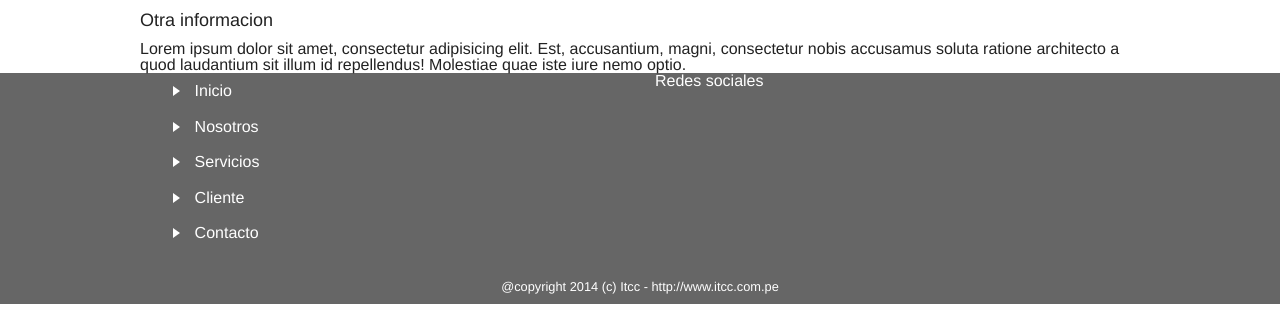
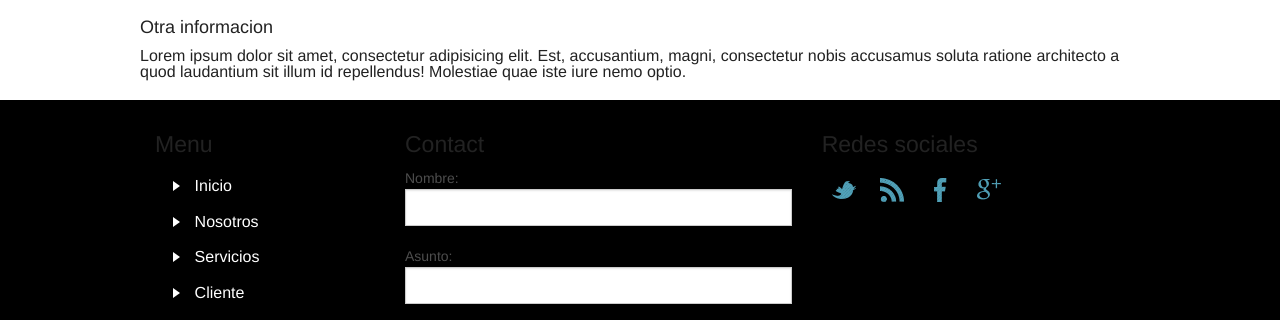
Before and after one commit to ITCC/siteodv, a plain HTML site: page index.html in a window 1280 px wide. Shown: the part 609-929 px from the top of the page. Drawn offline with Linux system fonts and the light colour scheme.

Commit message:
Nuevos cambios
implementaicon de footer y redes sociales, se arreglo error en menu

```diff
--- a/css/default.css
+++ b/css/default.css
@@ -1,3 +1,10 @@
+/* Soluciona bugs de sibling selectors */
+body { -webkit-animation: bugfix infinite 1s; }
+
+@-webkit-keyframes bugfix {
+  from { padding: 0; }
+  to { padding: 0; }
+}
 
 nav{
 	display: block;
@@ -117,9 +124,10 @@ nav ul li a {
 
 footer {
 	display: block;
-	background: #666666;
+	background: #000;
 	color: #fff;
-
+	padding-top:25px;
+	margin-top:20px;
 }
 
 footer a { color: #fff; }
@@ -127,8 +135,11 @@ footer a:hover { color: #999; font-weight: bold; }
 
 
 .copyright { text-align: center; padding: 10px 0; font-size: .8em;}
+@media only screen and (min-width: 48em){
+	.top-bar-menu label {display:none;}
+}
 
-@media screen and (max-width: 48em) {
+@media only screen and (max-width: 48em) {
 	.logo, .title {
 		display: block;
 		margin: 0 auto;
@@ -203,7 +214,7 @@ footer a:hover { color: #999; font-weight: bold; }
 		color: #fff;
 	}
 
-	#menu-toggle:checked ~ .nav-main {
+	#menu-toggle:checked ~.nav-main {
 	  display: inline-block;
 	}
 
@@ -211,3 +222,24 @@ footer a:hover { color: #999; font-weight: bold; }
 	  display: none;
 	}
 }
+
+
+
+.icons a {
+    display: inline-block;
+    width: 24px;
+    height: 24px;
+    margin: 10px;
+    vertical-align: middle;
+    -o-transition: all .3s;
+    -moz-transition: all .3s;
+    -webkit-transition: all .3s;
+    -ms-transition: all .3s;
+}
+
+.icons a.twitter { background: url(../img/social-icons/twitter.png) left top no-repeat; }
+.icons a.rss { background: url(../img/social-icons/rss.png) left top no-repeat; }
+.icons a.facebook { background: url(../img/social-icons/facebook.png) left top no-repeat; }
+.icons a.googleplus { background: url(../img/social-icons/googleplus.png) left top no-repeat; }
+
+.icons a:hover { background-position: left -34px; }
--- a/index.html
+++ b/index.html
@@ -15,7 +15,7 @@
 		</figure>
 		<h1 class="title">ODV Consultores</h1>
 	</header>
-	<input id="menu-toggle" class="menu-toggle" type="checkbox">
+	<input id="menu-toggle" name="menu-toggle" class="menu-toggle" type="checkbox">
 	<div class="top-bar-menu">
 	  <label for="menu-toggle" id="toggle"><div class="icon-menu">≡</div><span>Menu</span></label>
 	</div>
@@ -38,6 +38,7 @@
 				Lorem ipsum dolor sit amet, consectetur adipisicing elit. Molestiae, repudiandae, sed, deleniti accusantium animi omnis fuga magni unde est consequuntur alias excepturi autem culpa quas quod ullam illo rem amet.
 				Lorem ipsum dolor sit amet, consectetur adipisicing elit. In, vero dignissimos tenetur non culpa at accusantium eum esse ipsam ullam fuga nisi nam sapiente molestias officiis praesentium consequatur natus totam.
 				Lorem ipsum dolor sit amet, consectetur adipisicing elit. Explicabo, enim, eos, eius, atque recusandae quidem soluta maiores quas unde impedit illo sunt laborum illum velit hic quo modi dolore id!
+				Lorem ipsum dolor sit amet, consectetur adipisicing elit. Dolore, eum, neque molestiae molestias atque ut veniam optio eaque quis eius quisquam ducimus laudantium consectetur maxime mollitia similique laboriosam dignissimos illum!
 			</p>
 		</section>
 		<section class="small-12 medium-4 large-4 columns">
@@ -63,7 +64,8 @@
 	<div style="clear: both;"></div>
 	<footer>
 		<div class="row">
-			<div class="small-12 medium-6 large-6 columns">
+			<div class="small-12 medium-3 large-3 columns">
+				<h4>Menu</h4>
 				<section>
 					<nav class="nav-footer">
 						<ul>
@@ -76,9 +78,30 @@
 					</nav>
 				</section>
 			</div>
-			<div class="small-12 medium-6 large-6 columns">
-				Redes sociales
+			<div class="small-12 medium-5 large-5 columns">
+				<h4>Contact</h4>
+				<p>
+				<label for="input_name">Nombre:</label><input type="text" id="input_name" name="input_name">
+				</p>
+				<p>
+				<label for="input_subject">Asunto:</label><input type="text" id="input_subject" name="input_subject">
+				</p>
+				<p>
+				<label for="input_message">Mensaje:</label><textarea type="text" id="input_message" name="input_message"></textarea>
+				</p>
+				<p>
+					<button class="small">Enviar</button>
+				</p>
 			</div>
+			<div class="small-12 medium-4 large-4 columns">
+				<h4>Redes sociales</h4>
+				<div class="icons">
+			    <a class="twitter" href=""></a>
+			    <a class="rss" href=""></a>
+			    <a class="facebook" href=""></a>
+			    <a class="googleplus" href=""></a>
+				</div>
+		</div>
 		</div>
 		<div class="row">
 		<section class="copyright">
```
Also changed, not shown: img/social-icons/facebook.png (added), img/social-icons/googleplus.png (added), img/social-icons/rss.png (added), img/social-icons/twitter.png (added).
